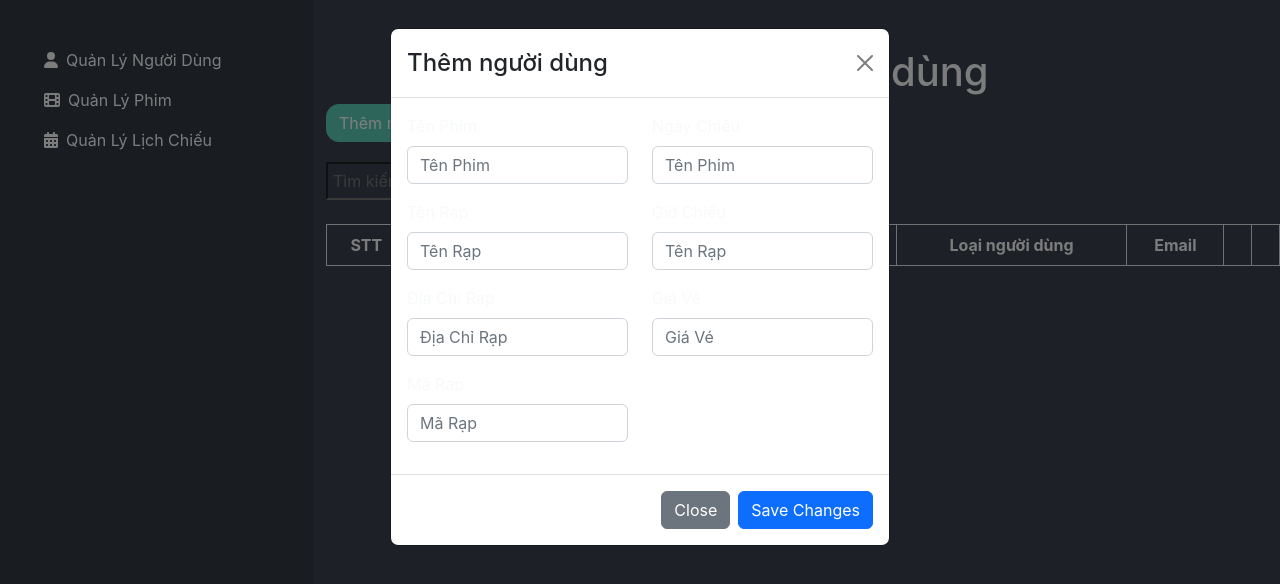
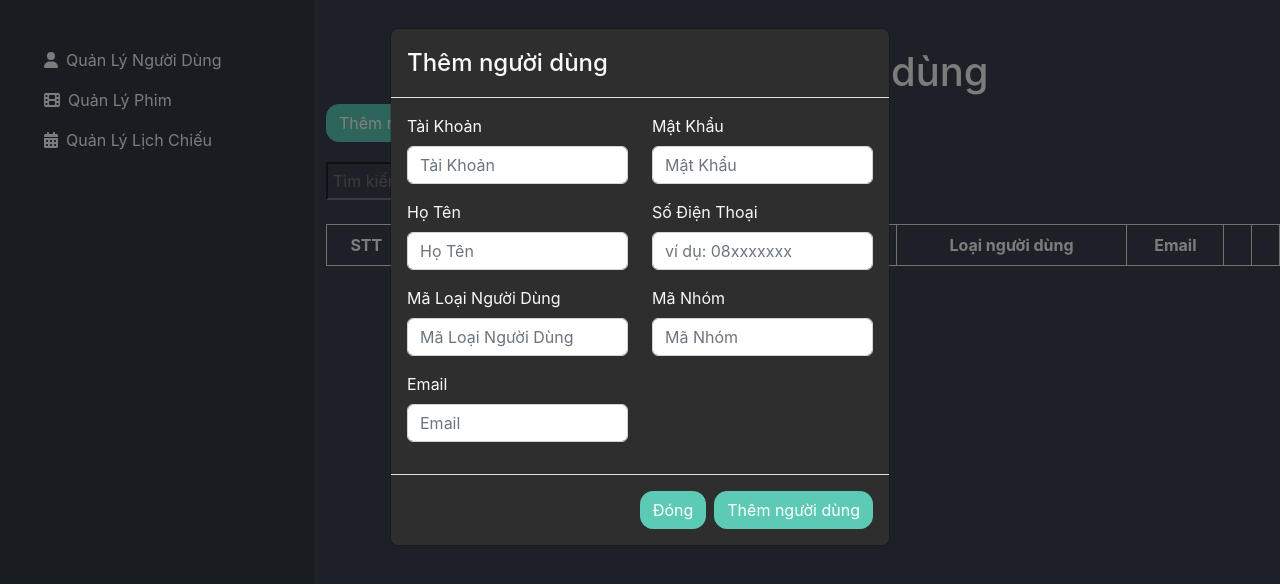
Before and after one commit to LaiTanTai/BC42Capstone, a React (Create React App) app: page / in a window 1280 px wide. Both pictures are taken after a click on the button "Thêm người dùng". Shown: the top 584 px of the page. Built offline with nearby package versions, Linux system fonts and the light colour scheme.

Commit message:
01/05/23

```diff
--- a/src/index.css
+++ b/src/index.css
@@ -16,3 +16,10 @@ code {
   font-family: source-code-pro, Menlo, Monaco, Consolas, 'Courier New',
     monospace;
 }
+.Modal-background .modal-content{
+  background-color: rgb(47, 46, 46) !important;
+}
+.Modal-background .modal-header button{
+  color: rgb(248, 248, 248) !important;
+
+}
--- a/src/modules/Admin/FilmManagement/Film.jsx
+++ b/src/modules/Admin/FilmManagement/Film.jsx
@@ -1,17 +1,82 @@
-import React from "react";
-import { Container, Row, Col } from "react-bootstrap";
+import React, { useState } from "react";
+import { Container, Row, Col, Modal, Form } from "react-bootstrap";
 import style from "./Film.module.scss";
 import ButtonCss from "./../../../components/Button/ButtonCss";
 import Table from "react-bootstrap/Table";
+import { DatePicker, TimePicker } from "antd";
 
 function Film() {
+  const [show, setShow] = useState(false);
+
+  const handleClose = () => setShow(false);
+  const handleShow = () => setShow(true);
+
   return (
     <div className="mt-5">
       <div>
         <h1 className="text-center text-light">Quản lý phim</h1>
       </div>
       <div>
-        <ButtonCss info={"Thêm phim"} />
+        <ButtonCss info={"Thêm phim"} handleClick={handleShow} />
+
+        <Modal className="Modal-background" show={show} onHide={handleClose}>
+          <Modal.Header className="text-light">
+            <Modal.Title>Thêm phim</Modal.Title>
+          </Modal.Header>
+          <Modal.Body>
+            <Form>
+              <Row className="mb-3">
+                <Form.Group as={Col} controlId="formGridEmail">
+                  <Form.Label className="text-light">Tên Phim</Form.Label>
+                  <Form.Control placeholder="Tên Phim" />
+                </Form.Group>
+                <Form.Group as={Col} controlId="formGridPassword">
+                  <Form.Label className="text-light">Link Trailer</Form.Label>
+                  <Form.Control placeholder="Link Trailer" />
+                </Form.Group>
+              </Row>
+
+              <Row className="mb-3">
+                <Form.Group as={Col} controlId="formGridEmail">
+                  <Form.Label className="text-light">
+                    Ngày Khởi Chiếu
+                  </Form.Label>
+                  <DatePicker
+                    placeholder="select date"
+                    className="form-control"
+                  />
+                </Form.Group>
+
+                <Form.Group as={Col} controlId="formGridEmail">
+                  <Form.Label className="text-light">Đánh Giá</Form.Label>
+                  <Form.Control placeholder="Đánh Giá" />
+                </Form.Group>
+              </Row>
+
+              <Row className="mb-3">
+                <Form.Group as={Col} controlId="formGridEmail">
+                  <Form.Label className="text-light">Hình ảnh</Form.Label>
+                  <Form.Control placeholder="Hình ảnh" type="text" />
+                </Form.Group>
+              </Row>
+
+              <Row className="mb-3">
+                <Form.Group as={Col} controlId="formGridEmail">
+                  <Form.Label className="text-light">Mô tả</Form.Label>
+                  <Form.Control
+                    as="textarea"
+                    aria-label="With textarea"
+                    placeholder="Mô tả"
+                  />
+                </Form.Group>
+              </Row>
+            </Form>{" "}
+          </Modal.Body>
+          <Modal.Footer>
+            <ButtonCss info={"Đóng"} handleClick={handleClose} />
+            <ButtonCss info={"Thêm người dùng"} />
+          </Modal.Footer>
+        </Modal>
       </div>
       <div>
         <input placeholder="Tìm kiếm" className={style.timkiem}></input>
--- a/src/modules/Admin/UserManagement/User.jsx
+++ b/src/modules/Admin/UserManagement/User.jsx
@@ -17,64 +17,62 @@ function User() {
       <div>
         <ButtonCss info={"Thêm người dùng"} handleClick={handleShow} />
 
-        <Modal show={show} onHide={handleClose}>
-          <Modal.Header closeButton className={style.modalContent}>
+        <Modal className="Modal-background" show={show} onHide={handleClose}>
+          <Modal.Header className="text-light">
             <Modal.Title>Thêm người dùng</Modal.Title>
           </Modal.Header>
-          <Modal.Body className={style.modalContent}>
+          <Modal.Body>
             <Form>
               <Row className="mb-3">
                 <Form.Group as={Col} controlId="formGridEmail">
-                  <Form.Label className="text-light">Tên Phim</Form.Label>
-                  <Form.Control placeholder="Tên Phim" />
+                  <Form.Label className="text-light">Tài Khoản</Form.Label>
+                  <Form.Control placeholder="Tài Khoản" />
                 </Form.Group>
                 <Form.Group as={Col} controlId="formGridPassword">
-                  <Form.Label className="text-light">Ngày Chiếu</Form.Label>
-                  <Form.Control placeholder="Tên Phim" />
+                  <Form.Label className="text-light">Mật Khẩu</Form.Label>
+                  <Form.Control placeholder="Mật Khẩu" type="password" />
                 </Form.Group>
               </Row>
 
               <Row className="mb-3">
                 <Form.Group as={Col} controlId="formGridEmail">
-                  <Form.Label className="text-light">Tên Rạp</Form.Label>
-                  <Form.Control placeholder="Tên Rạp" />
+                  <Form.Label className="text-light">Họ Tên</Form.Label>
+                  <Form.Control placeholder="Họ Tên" />
                 </Form.Group>
 
                 <Form.Group as={Col} controlId="formGridEmail">
-                  <Form.Label className="text-light">Giờ Chiếu</Form.Label>
-                  <Form.Control placeholder="Tên Rạp" />
+                  <Form.Label className="text-light">Số Điện Thoại</Form.Label>
+                  <Form.Control placeholder="ví dụ: 08xxxxxxx" />
                 </Form.Group>
               </Row>
 
               <Row className="mb-3">
                 <Form.Group as={Col} controlId="formGridEmail">
-                  <Form.Label className="text-light">Địa Chỉ Rạp</Form.Label>
-                  <Form.Control placeholder="Địa Chỉ Rạp" />
+                  <Form.Label className="text-light">
+                    Mã Loại Người Dùng
+                  </Form.Label>
+                  <Form.Control placeholder="Mã Loại Người Dùng" />
                 </Form.Group>
 
                 <Form.Group as={Col} controlId="formGridEmail">
-                  <Form.Label className="text-light">Giá Vé</Form.Label>
-                  <Form.Control placeholder="Giá Vé" />
+                  <Form.Label className="text-light">Mã Nhóm</Form.Label>
+                  <Form.Control placeholder="Mã Nhóm" />
                 </Form.Group>
               </Row>
 
               <Row className="mb-3">
                 <Form.Group as={Col} controlId="formGridEmail">
-                  <Form.Label className="text-light">Mã Rạp</Form.Label>
-                  <Form.Control placeholder="Mã Rạp" />
+                  <Form.Label className="text-light">Email</Form.Label>
+                  <Form.Control placeholder="Email" type="email" />
                 </Form.Group>
 
                 <Form.Group as={Col} controlId="formGridEmail"></Form.Group>
               </Row>
             </Form>{" "}
           </Modal.Body>
-          <Modal.Footer className={style.modalContent}>
-            <Button variant="secondary" onClick={handleClose}>
-              Close
-            </Button>
-            <Button variant="primary" onClick={handleClose}>
-              Save Changes
-            </Button>
+          <Modal.Footer>
+            <ButtonCss info={"Đóng"} handleClick={handleClose} />
+            <ButtonCss info={"Thêm người dùng"} />
           </Modal.Footer>
         </Modal>
       </div>
--- a/src/modules/Admin/UserManagement/User.module.scss
+++ b/src/modules/Admin/UserManagement/User.module.scss
@@ -4,8 +4,3 @@
     padding: 5px 5px;
     margin-top: 20px;
 }
-.modal-content{
-    background-color: rgba(235, 228, 228, 0) !important;
-    width: 100%;
-    height: 100%;
-}
```
